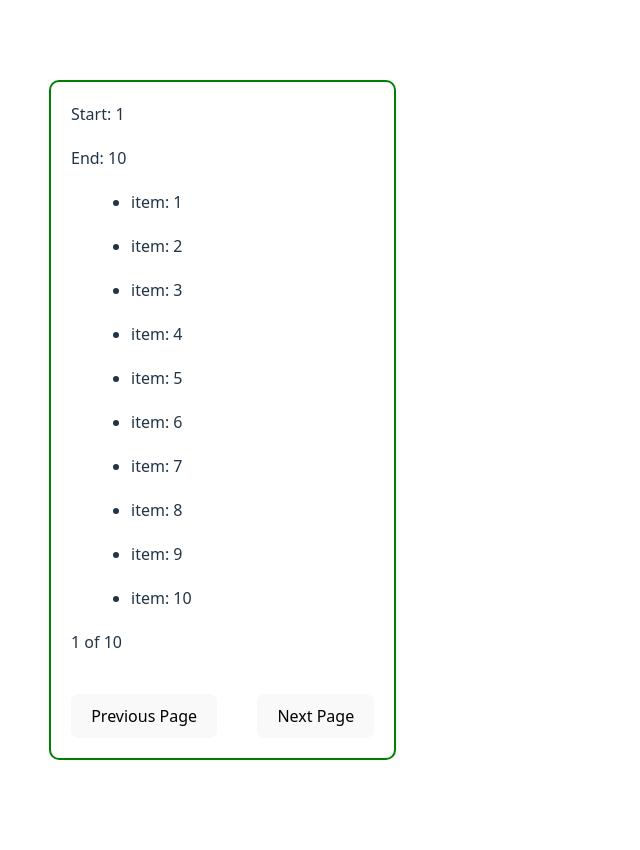
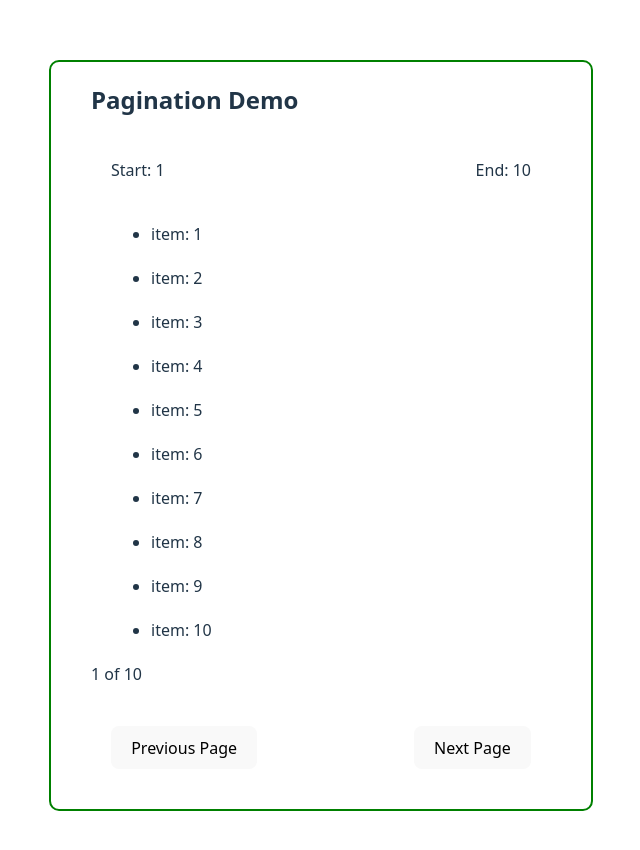
Before and after one commit to pand3m1x/lab_10.2, a React (Vite) app in the folder lab2/: page / in a window 1280 px wide. Shown: the top 850 px of the page, without its empty margins (11-651 px from the left). Built offline with nearby package versions, Linux system fonts and the light colour scheme.

Commit message:
❀⋆.ೃ࿔*:・ added style to Pagination Demo ❀⋆.ೃ࿔*:・

```diff
--- a/lab2/src/App.css
+++ b/lab2/src/App.css
@@ -2,7 +2,22 @@
   margin:20px;
 }
 
-#itemHeaders{
+#demoBox {
+  width:500px;
+}
+
+#indexLine{
+  display:flex;
+  justify-content:space-between;
+}
+
+#dirBtn{
+  display:flex;
+  justify-content: space-between;
+}
+
+
+/* #itemHeaders{
   display:flex;
   justify-content: space-around;
 }
@@ -14,7 +29,7 @@
 
 button #directionBtns {
   width: 10px;
-}
+} */
 
 /* #root {
   max-width: 1280px;
--- a/lab2/src/components/UsePaginationDemo.jsx
+++ b/lab2/src/components/UsePaginationDemo.jsx
@@ -26,14 +26,21 @@ function UsePaginationDemo(){
   console.log("Index", {startIndex,endIndex})
   return(
     <>
+      <div id="demoBox">
+        <h2>Pagination Demo</h2>
+        <div id="indexLine">
           <p>Start: {startIndex +1}</p>
           <p>End: {endIndex}</p>
+        </div>
         <ul>
           {currentItems.map(item => (<li key={item}>item: {item}</li>))}
         </ul>
         <p>{currentPage} of {totalPages}</p>
+        <div id="dirBtn">
           <button onClick={prevPage}>Previous Page</button>
           <button onClick={nextPage}>Next Page</button>
+        </div>
+      </div>
     </>
   )
 }
```
Also changed, not shown: lab2/src/components/UseDebounceDemo.jsx (+7 -1 lines). Lines whose indentation alone changed are shown as unchanged.
